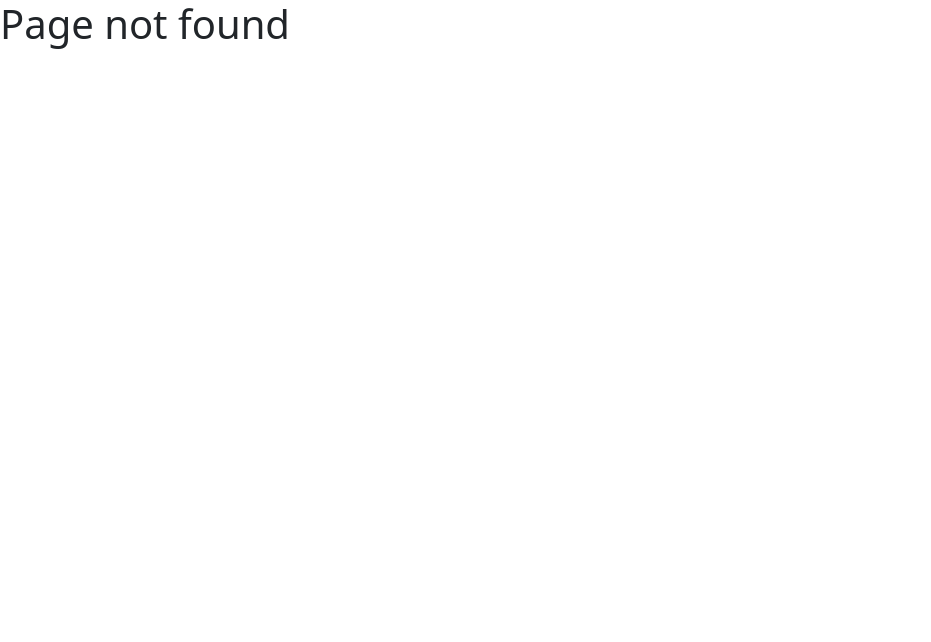
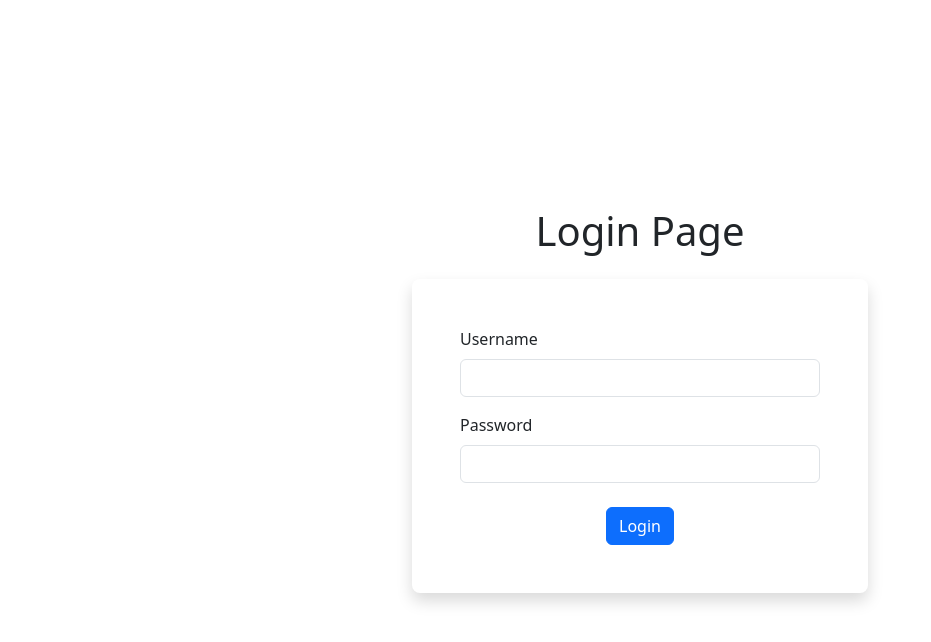
Before and after one commit to armenbakir/Food-store-with-ReactQuery-FE, a React (Vite) app: page /login in a window 1280 px wide. Before the commit this address had no page. Shown: the top 642 px of the page, without its empty margins (0-931 px from the left). Built offline with nearby package versions, Linux system fonts and the light colour scheme.

Commit message:
added login page ui

```diff
--- a/src/App.css
+++ b/src/App.css
@@ -1,3 +1,7 @@
 .clickable {
   cursor: pointer;
 }
+
+input.login-input {
+  width: 360px;
+}
--- /dev/null
+++ b/src/pages/LoginPage.tsx
@@ -0,0 +1,31 @@
+import { FormEvent } from "react";
+
+function LoginPage() {
+  function handleSubmit(e: FormEvent) {
+    e.preventDefault();
+    console.log("Submitted");
+  }
+
+  return (
+    <div className="vh-100 d-grid justify-content-center align-content-center">
+      <h1 className="mb-4 text-center">Login Page</h1>
+      <div className="p-5 shadow rounded-3">
+        <form onSubmit={handleSubmit}>
+          <div className="mb-3">
+            <label className="form-label">Username</label>
+            <input className="form-control login-input" />
+          </div>
+          <div className="mb-3">
+            <label className="form-label">Password</label>
+            <input className="form-control login-input" />
+          </div>
+          <div className="d-grid justify-content-center mt-4">
+            <button className="btn btn-primary">Login</button>
+          </div>
+        </form>
+      </div>
+    </div>
+  );
+}
+
+export default LoginPage;
--- a/src/pages/index.ts
+++ b/src/pages/index.ts
@@ -3,3 +3,4 @@ export { default as FoodsPage } from "./FoodsPage";
 export { default as OrdersPage } from "./OrdersPage";
 export { default as NotFoundPage } from "./NotFoundPage";
 export { default as FoodFormPage } from "./FoodFormPage";
+export { default as LoginPage } from "./LoginPage";
--- a/src/routes.tsx
+++ b/src/routes.tsx
@@ -3,6 +3,7 @@ import {
   CustomersPage,
   FoodFormPage,
   FoodsPage,
+  LoginPage,
   NotFoundPage,
   OrdersPage,
 } from "@pages";
@@ -20,6 +21,7 @@ const router = createBrowserRouter([
       { path: "/orders", element: <OrdersPage /> },
     ],
   },
+  { path: "/login", element: <LoginPage /> },
 ]);
 
 export default router;
```
